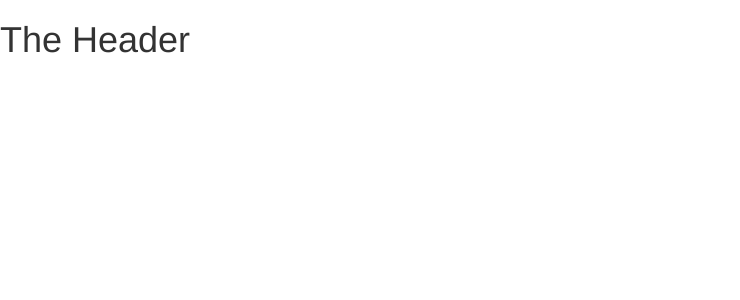
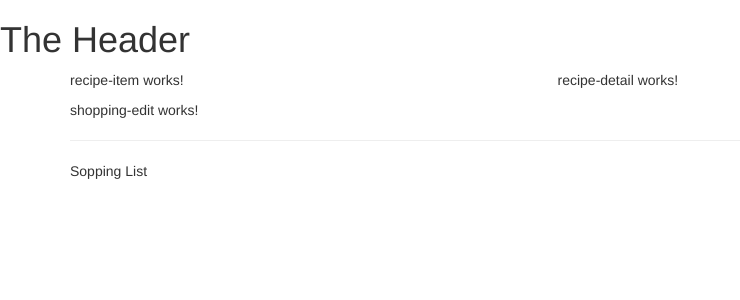
Before and after one commit to vish021/angular-shopping-app, an Angular app: page / in a window 1280 px wide. Shown: the top 300 px of the page, without its empty margins (0-740 px from the left). Built offline with nearby package versions, Linux system fonts and the light colour scheme.

Commit message:
adding test text to components and adding shopping list

```diff
--- a/src/app/app.component.html
+++ b/src/app/app.component.html
@@ -1,4 +1,9 @@
 <app-header></app-header>
 <div class="container">
-
+    <div class="row">
+        <div class="col-md-12">
+            <app-recipes></app-recipes>
+            <app-shopping-list></app-shopping-list>
+        </div>
+    </div>
 </div>
--- a/src/app/recipes/recipe-list/recipe-list.component.html
+++ b/src/app/recipes/recipe-list/recipe-list.component.html
@@ -1,3 +1 @@
-<p>
-  recipes-list works!
-</p>
+<app-recipe-item></app-recipe-item>
--- a/src/app/recipes/recipes.component.html
+++ b/src/app/recipes/recipes.component.html
@@ -1,3 +1,8 @@
-<p>
-  recipes works!
-</p>
+<div class="row">
+  <div class="col-md-5">
+    <app-recipe-list></app-recipe-list>
+  </div>
+  <div class="col-md-7">
+    <app-recipe-detail></app-recipe-detail>
+  </div>
+</div>
--- a/src/app/shopping-list/shopping-list.component.html
+++ b/src/app/shopping-list/shopping-list.component.html
@@ -1,3 +1,7 @@
-<p>
-  shopping-list works!
-</p>
+<div class="row">
+  <div class="col-xs-10">
+    <app-shopping-edit></app-shopping-edit>
+    <hr>
+    <p>Sopping List</p>
+  </div>
+</div>
```
Also changed, not shown: 1 other file (tests, documents, lock files or other folders).
